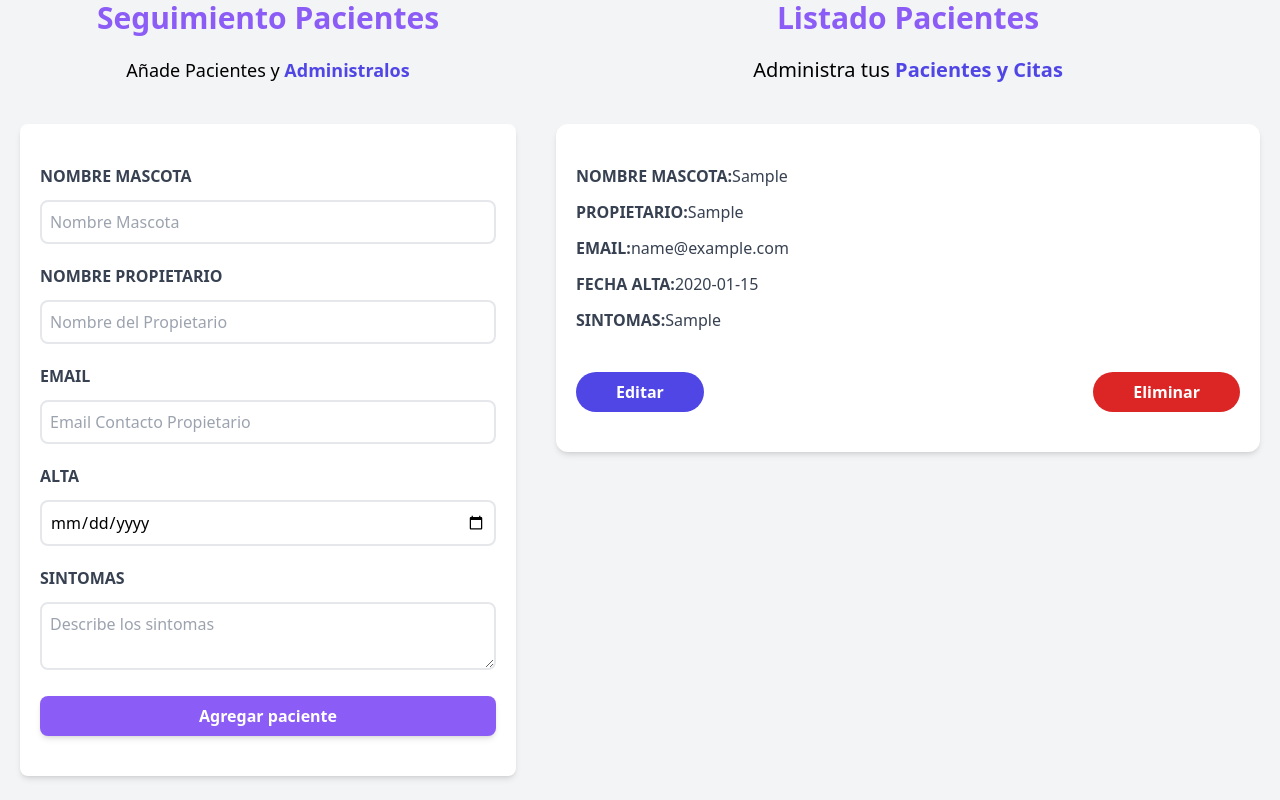
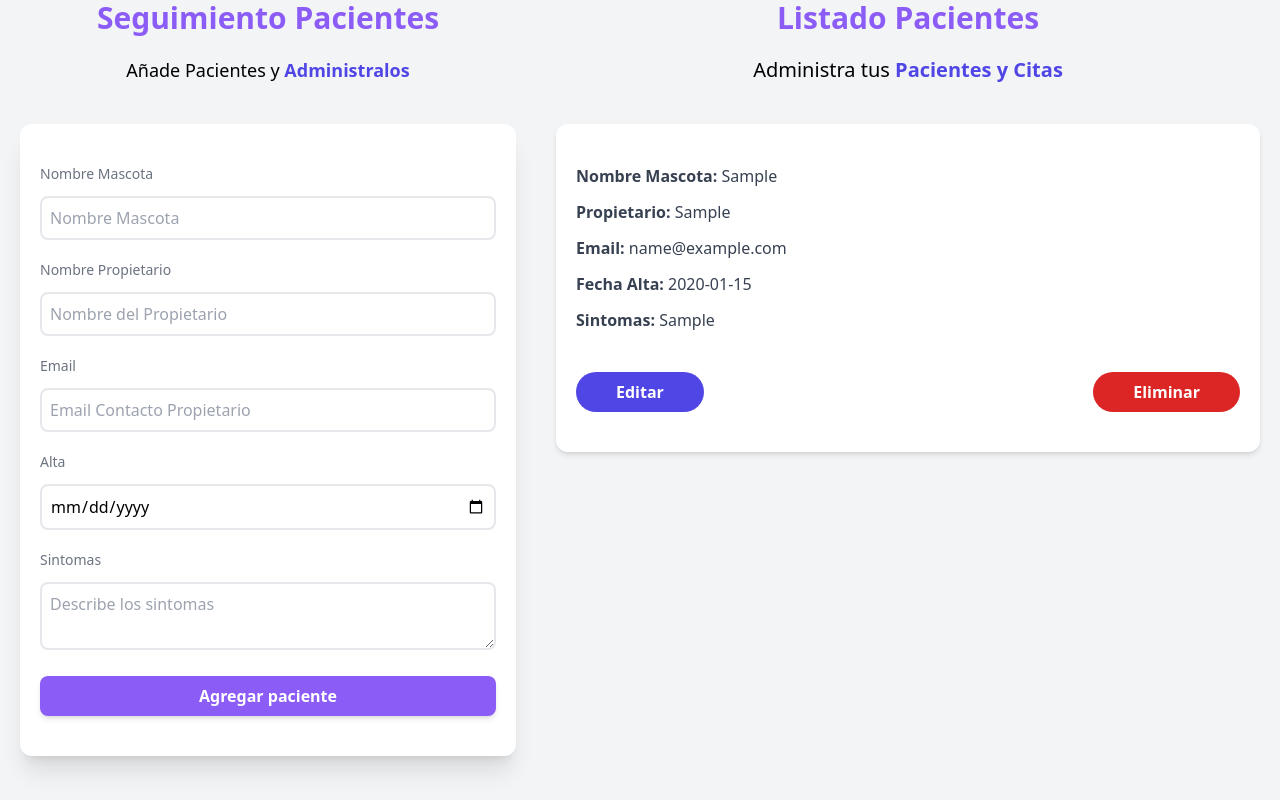
Before and after one commit to David-lp-ops/app-cita, a React (Vite) app: page / in a window 1280 px wide. Both pictures are taken after typing "Sample", "Sample", "name@example.com", "2020-01-15", "Sample" into the empty fields and a click on the input "Agregar paciente". Shown: the part 176-976 px from the top of the page. Built offline with nearby package versions, Linux system fonts and the light colour scheme.

Commit message:
Proyecto Terminado

```diff
--- a/src/components/Formulario.jsx
+++ b/src/components/Formulario.jsx
@@ -67,13 +67,13 @@ const Formulario = ({pacientes, setPacientes,paciente,setPaciente}) => {
         </p>
         <form
         onSubmit={handleSubmit}
-           className='bg-white shadow-md rounded-lg py-10 px-5'>
+           className='bg-white shadow-xl rounded-xl py-10 px-5  '>
 
             {error && <Error><p>Todos los campos son obligatorios</p></Error>   }
 
             <div className="mb-5">
                 <label htmlFor="mascota"
-                className="block text-gray-700 uppercase font-bold">
+                className="block text-sm font-medium text-gray-500 ">
                     Nombre Mascota</label>
                 <input id="mascota"
                 className="border-2 w-full p-2 mt-3 rounded-lg"
@@ -86,7 +86,7 @@ const Formulario = ({pacientes, setPacientes,paciente,setPaciente}) => {
             <div className="mb-5">
                 <label
                 htmlFor="propietario"
-                className="block text-gray-700 uppercase font-bold">
+                className="block text-sm font-medium text-gray-500 ">
                     Nombre Propietario</label>
                 <input
                 id="propietario"
@@ -100,7 +100,7 @@ const Formulario = ({pacientes, setPacientes,paciente,setPaciente}) => {
             <div className="mb-5">
                 <label
                 htmlFor="email"
-                className="block text-gray-700 uppercase font-bold">
+                className="block text-sm font-medium text-gray-500 ">
                     Email</label>
                 <input
                 id="email"
@@ -114,7 +114,7 @@ const Formulario = ({pacientes, setPacientes,paciente,setPaciente}) => {
             <div className="mb-5">
                 <label
                 htmlFor="alta"
-                className="block text-gray-700 uppercase font-bold">
+                className="block text-sm font-medium text-gray-500">
                     Alta</label>
                 <input
                 id="alta"
@@ -128,7 +128,7 @@ const Formulario = ({pacientes, setPacientes,paciente,setPaciente}) => {
             <div className="mb-5">
                 <label
                 htmlFor="sintomas"
-                className="block text-gray-700 uppercase font-bold">
+                className="block text-sm font-medium text-gray-500">
                     Sintomas</label>
                 <textarea
                 id="sintomas"
@@ -142,7 +142,7 @@ const Formulario = ({pacientes, setPacientes,paciente,setPaciente}) => {
 
             <input
             type="submit"
-            className="bg-violet-500 hover:bg-violet-700 hover:ring hover:ring-violet-300 text-white font-bold  w-full py-2 px-4 rounded-lg cursor-pointer shadow-md"
+            className="bg-violet-500 hover:bg-violet-700 hover:ring hover:ring-violet-300  text-white font-bold  w-full py-2 px-4 rounded-lg cursor-pointer shadow-md"
             value={paciente.id ? 'Editar Paciente':'Agregar paciente'} />
 
 
--- a/src/components/Header.jsx
+++ b/src/components/Header.jsx
@@ -4,7 +4,7 @@ export default function Header() {
 
             <>
                <h1 className='font-black text-5xl text-center md:w-2/3 mx-auto text-violet-500'>Seguimiento Pacientes {""}
-                <span className='text-indigo-600'>Veterinaria</span></h1>
+                <span className='text-transparent bg-gradient-to-r bg-clip-text from-violet-500 to-blue-500'>Veterinaria</span></h1>
             </>
 
     )
--- a/src/components/Paciente.jsx
+++ b/src/components/Paciente.jsx
@@ -10,26 +10,26 @@ const Paciente = ({paciente,setPaciente,eliminarPaciente}) => {
 
   return (
     <div className="mx-5 my-10 bg-white shadow-md px-5 py-10 rounded-xl">
-            <p className='font-bold mb-3 text-gray-700 uppercase
+            <p className='font-bold mb-3 text-gray-700
             '>Nombre Mascota:{""}
-               <span className='font-normal normal-case'>{nombre}</span>
+               <span className='font-normal normal-case mr-10'> {nombre}</span>
             </p>
 
-            <p className='font-bold mb-3 text-gray-700 uppercase
+            <p className='font-bold mb-3 text-gray-700
             '>Propietario:{""}
-               <span className='font-normal normal-case'>{propietario}</span>
+               <span className='font-normal normal-case'> {propietario}</span>
             </p>
-            <p className='font-bold mb-3 text-gray-700 uppercase
+            <p className='font-bold mb-3 text-gray-700
             '>Email:{""}
-               <span className='font-normal normal-case'>{email}</span>
+               <span className='font-normal normal-case'> {email}</span>
             </p>
-            <p className='font-bold mb-3 text-gray-700 uppercase
+            <p className='font-bold mb-3 text-gray-700
             '>Fecha Alta:{""}
-               <span className='font-normal normal-case'>{alta}</span>
+               <span className='font-normal normal-case'> {alta}</span>
             </p>
-            <p className='font-bold mb-3 text-gray-700 uppercase
+            <p className='font-bold mb-3 text-gray-700
             '>Sintomas:{""}
-               <span className='font-normal normal-case'>{sintomas}</span>
+               <span className='font-normal normal-case'> {sintomas}</span>
             </p>
             <div className="flex justify-between mt-10">
                <button type="button"
```
